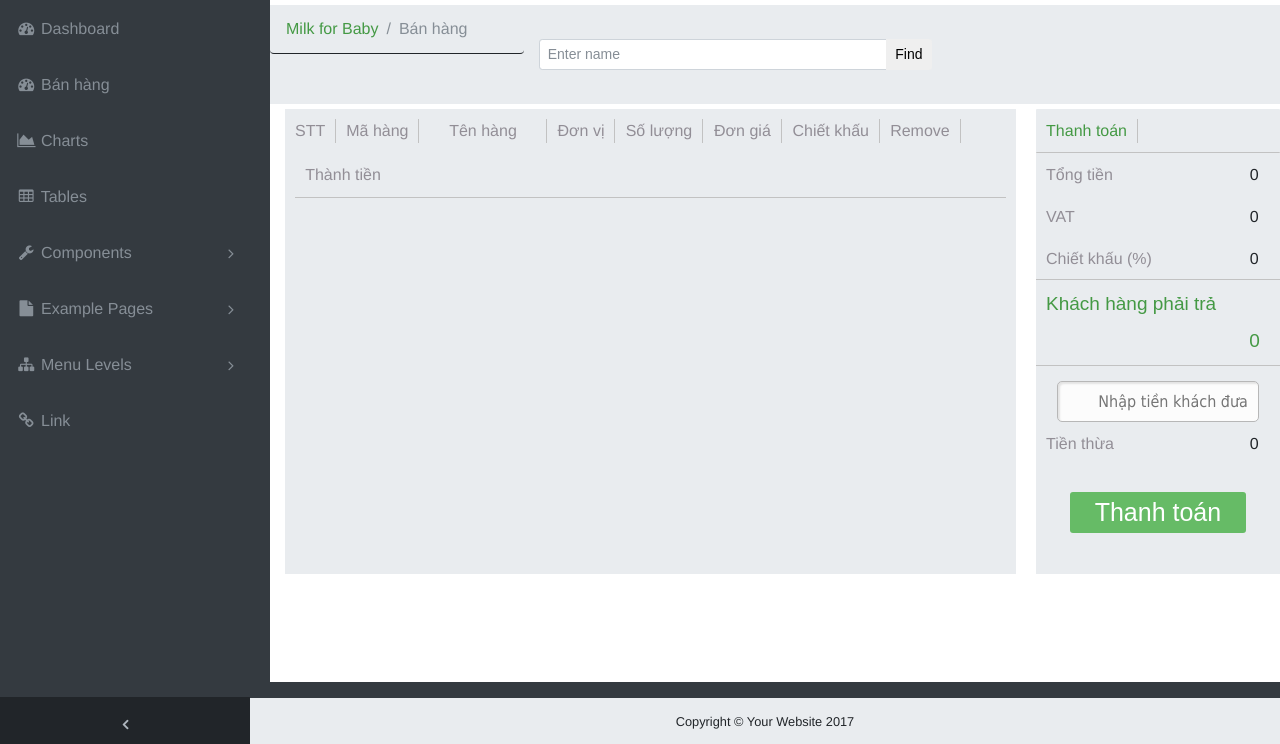
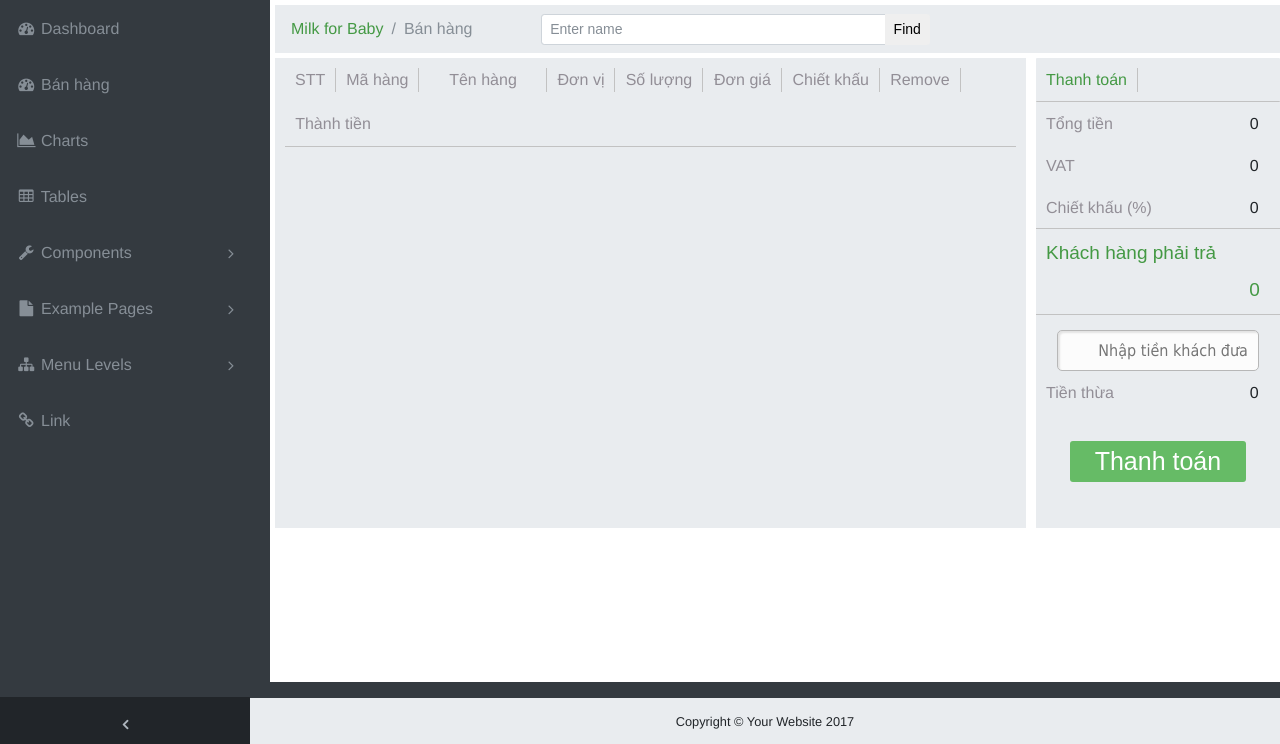
Before and after one commit to sean080597/Project-MilkForBaby, a PHP site: page /milk_cart.html in a window 1280 px wide. Shown: the part 56-800 px from the top of the page. Run offline with PHP 8.4, Linux system fonts and the light colour scheme.

Commit message:
updated in 22/12/17 12:43am

```diff
--- a/css/sb-admin.css
+++ b/css/sb-admin.css
@@ -54,14 +54,6 @@ body.fixed-nav {
 
 .scroll-to-top i {
     font-weight: 800;
-}
-
-
-/*css cho ol breadcrumb*/
-
-ol.breadcrumb {
-    border-bottom: 1px solid;
-    margin-bottom: 50px;
 }
 
 
@@ -627,7 +619,7 @@ footer.sticky-footer {
 
 .custom-search {
     background-color: #e9ecef;
-    margin: 5px -15px;
+    margin: 5px -10px;
 }
 
 .custom-form-search {
--- a/css/shopping-cart.css
+++ b/css/shopping-cart.css
@@ -95,7 +95,7 @@ label {
 
 .column-labels .product-stt {
   float: left;
-  padding: 0px 10px 0px 00px;
+  padding: 0px 10px 0px 10px;
   margin: 10px 0px 10px 0px;
 }
 
@@ -325,12 +325,13 @@ label {
   float: left;
   width: 100%;
   background-color: #e9ecef;
-  height: 421px;
+  height: 426px;
 }
 
 .custom-mid-payment {
   background-color: #e9ecef;
-  height: 465px;
+  height: 470px;
+  margin: 0px -10px;
 }
 
 .column-labels {
@@ -402,3 +403,9 @@ input[type="number"] {
     -moz-border-radius:5px;
     -webkit-border-radius:5px;
 }
+
+.bottom_carousel {
+  bottom: 0;
+  height: 150px;
+  position: absolute;
+}
```
Also changed, not shown: milk_cart.php (+26 -7 lines).
